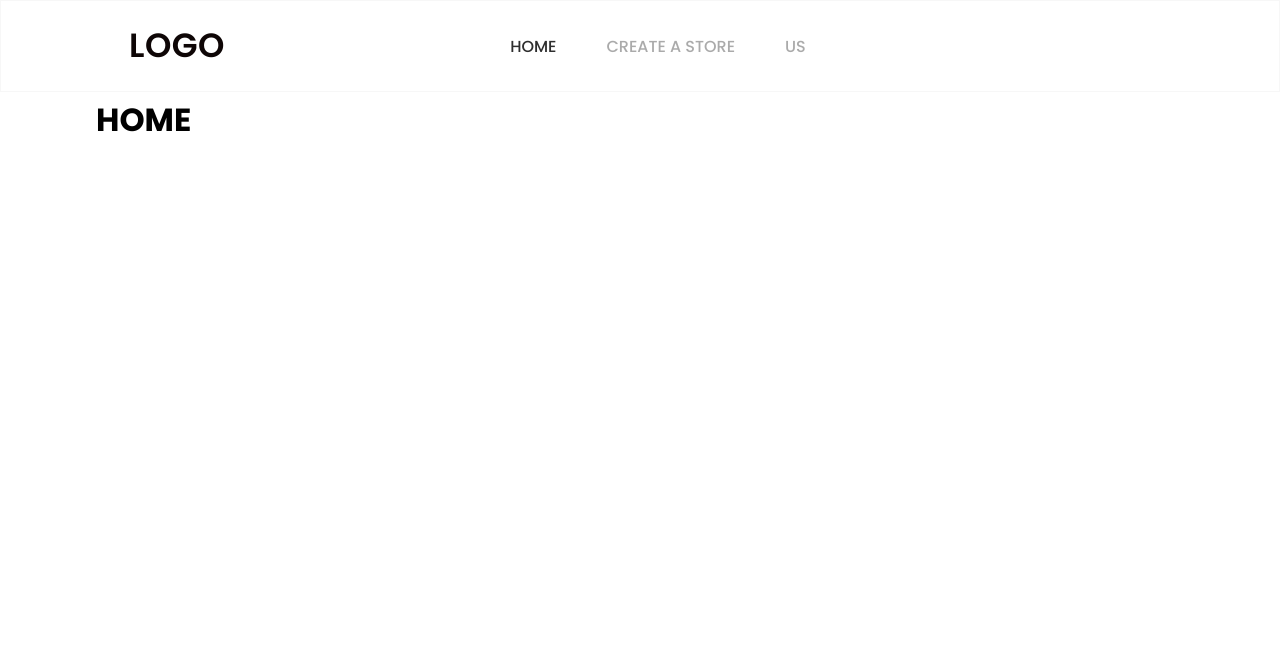
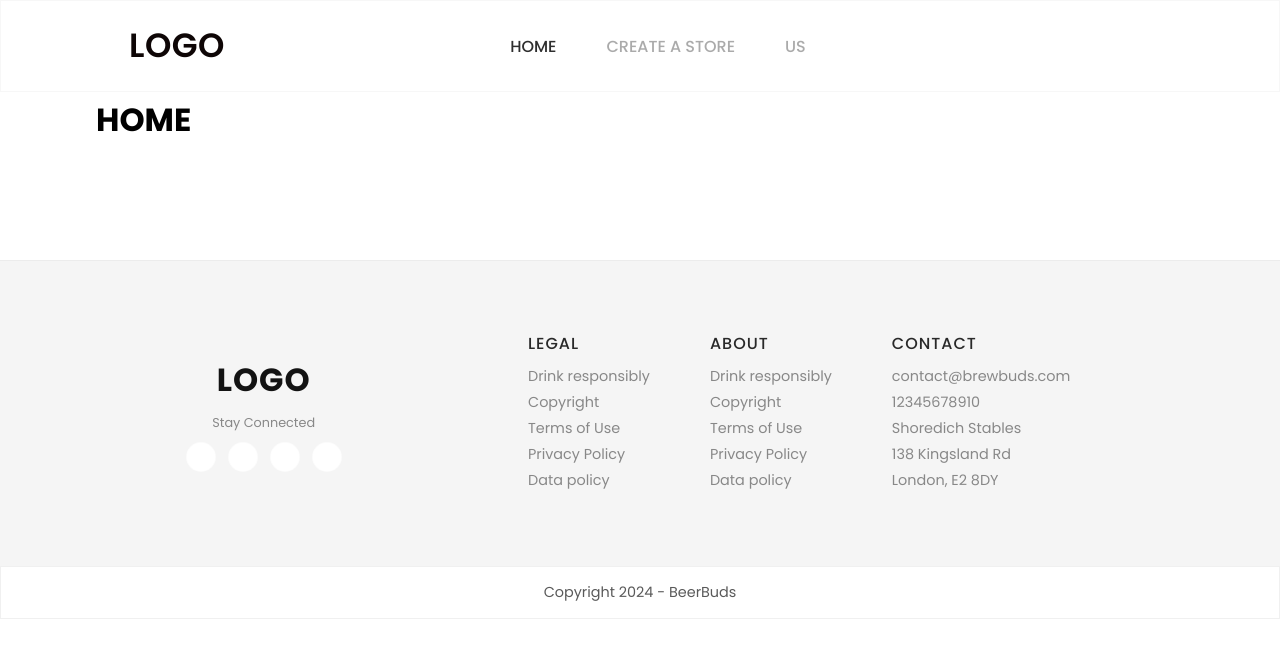
Before and after one commit to mallaghi/beerbuds, a Django app: page / in a window 1280 px wide. Shown: the top 658 px of the page. Run offline with Django 4.2, Linux system fonts and the light colour scheme; some libraries are stand-ins or nearby versions.

Commit message:
Adding footer

```diff
--- a/core/static/core/styles.css
+++ b/core/static/core/styles.css
@@ -72,3 +72,101 @@ a{
 .content{
   padding: 6rem 6rem;
 }
+/* footer ============================== */
+footer{
+  background-color: #f5f5f5;
+  padding: 60px 10px;
+  position: relative;
+  margin-top: 20px;
+  border-top: 1px solid rgba(236,236,236);
+}
+.footer-container{
+  display: flex;
+  justify-content: space-around;
+  align-items: center;
+  width: 85%;
+  margin: 10px auto;
+}
+.footer-logo-container{
+  display: flex;
+  flex-direction: column;
+  justify-content: center;
+  align-items: center;
+}
+.footer-logo{
+  width: 150px;
+  display: flex;
+  justify-content: center;
+  align-items: center;
+  font-size: 2rem;
+  color: #131313;
+  text-transform: uppercase;
+  font-weight: 700;
+  letter-spacing: 1px;
+}
+.footer-logo-container span{
+  color: #888888;
+  font-weight: 400;
+  margin: 10px;
+  font-size: 0.8rem;
+}
+.footer-social{
+  display: flex;
+  justify-content: center;
+  align-items: center;
+}
+.footer-social a{
+  margin: 0px 6px;
+  border-radius: 50%;
+  color: #212121;
+  background-color: #ffffff;
+  border: 1px solid rgba(0,0,0,0.01);
+  width: 30px;
+  height: 30px;
+  display: flex;
+  justify-content: center;
+  align-items: center;
+}
+.footer-social a:hover{
+  background-color:#cf2728;
+  color:#ffffff;
+  transition: all ease 0.2s;
+}
+.footer-menu{
+  display: flex;
+  justify-content: center;
+  align-items: center;
+}
+.footer-menu-box {
+  display: flex;
+  flex-direction: column;
+  justify-content: center;
+  margin: 0px 30px;
+}
+.footer-menu-box strong{
+  color: #292929;
+  font-weight: 500;
+  text-transform: uppercase;
+  letter-spacing: 1px;
+  margin-bottom: 5px;
+}
+.footer-menu-box ul li a,
+.footer-menu-box ul li{
+  color: #888888;
+  font-size: 0.9rem;
+  margin: 5px 0px;
+}
+.footer-menu-box ul li a:hover{
+  color: #000000;
+  transition: all ease 0.2s;
+}
+.copyright {
+  padding: 15px;
+  color: #5a5a5a;
+  background-color: f0f0f0;
+  display: flex;
+  justify-content: center;
+  align-items: center;
+  border: 1px solid rgba(0,0,0,0.06);
+  font-size: 0.9rem;
+}
--- a/core/templates/core/base.html
+++ b/core/templates/core/base.html
@@ -42,5 +42,55 @@
     <div class="content">
       {% block content %} {% endblock %}
     </div>
+
+    <footer>
+      <div class="footer-container">
+        {% comment %} logo container ================================ {% endcomment %}
+        <div class="footer-logo-container">
+          <div class="footer-logo">Logo</div>
+          <span>Stay Connected</span>
+          <div class="footer-social">
+            <a href="#"><i class="fa-brands fa-linkedin"></i></a>
+            <a href="#"><i class="fa-brands fa-facebook"></i></a>
+            <a href="#"><i class="fa-brands fa-instagram"></i></a>
+            <a href="#"><i class="fa-brands fa-twitter"></i></a>
+          </div>
+        </div>
+         {% comment %} footer menu =============================================   {% endcomment %}
+        <div class="footer-menu">
+          <div class="footer-menu-box">
+            <strong>Legal</strong>
+            <ul>
+              <li><a href="#">Drink responsibly</a></li>
+              <li><a href="#">Copyright</a></li>
+              <li><a href="#">Terms of Use</a></li>
+              <li><a href="#">Privacy Policy</a></li>
+              <li><a href="#">Data policy</a></li>
+            </ul>
+          </div>
+          <div class="footer-menu-box">
+            <strong>About</strong>
+            <ul>
+              <li><a href="#">Drink responsibly</a></li>
+              <li><a href="#">Copyright</a></li>
+              <li><a href="#">Terms of Use</a></li>
+              <li><a href="#">Privacy Policy</a></li>
+              <li><a href="#">Data policy</a></li>
+            </ul>
+          </div>
+          <div class="footer-menu-box">
+            <strong>Contact</strong>
+            <ul>
+              <li>contact@brewbuds.com</li>
+              <li>12345678910</li>
+              <li>Shoredich Stables</li>
+              <li>138 Kingsland Rd</li>
+              <li>London, E2 8DY</li>
+            </ul>
+          </div>
+        </div>
+      </div>
+    </footer>
+    <span class="copyright">Copyright 2024 - BeerBuds</span>
 </body>
 </html>
```
Also changed, not shown: db.sqlite3 (added).
